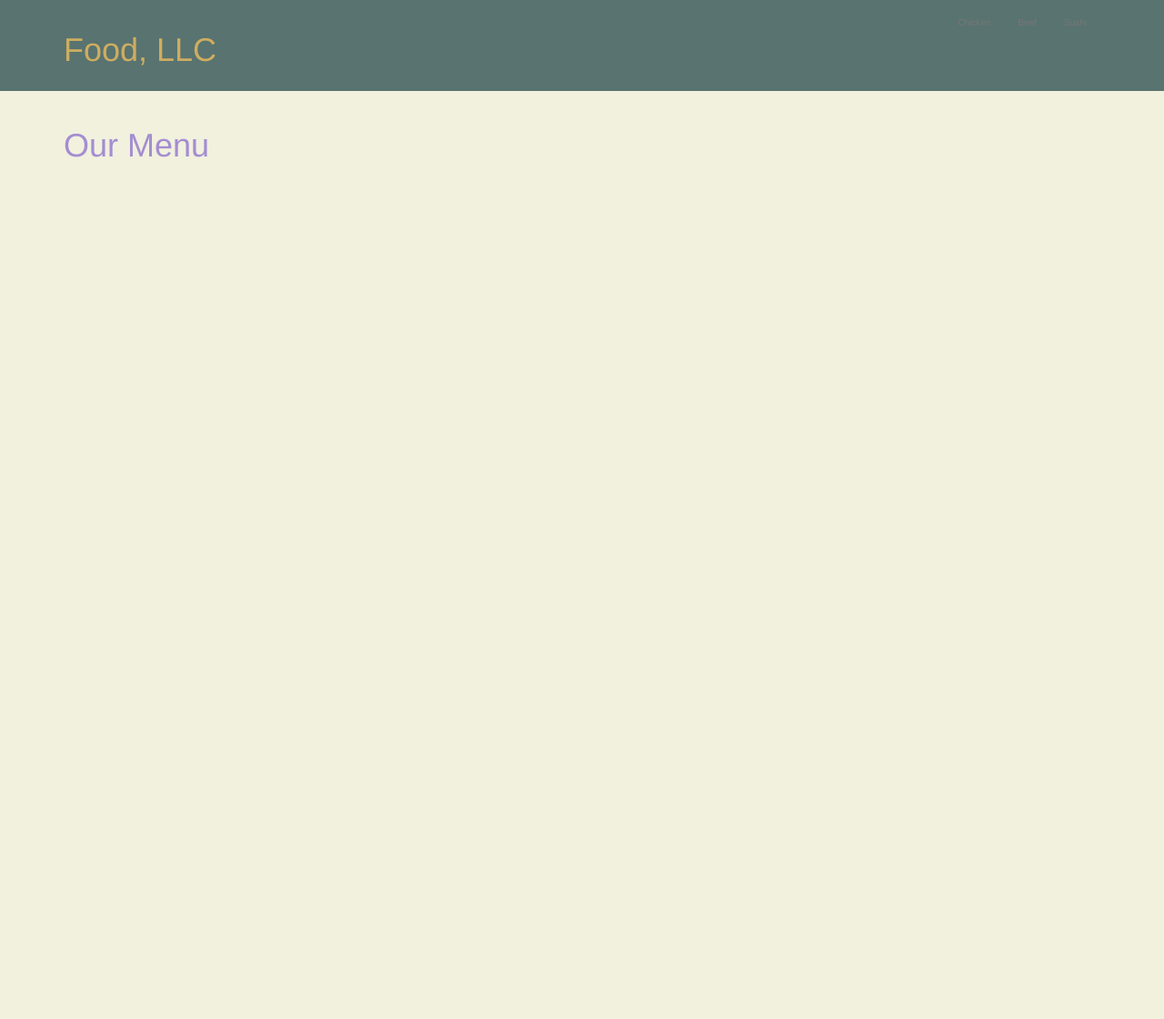
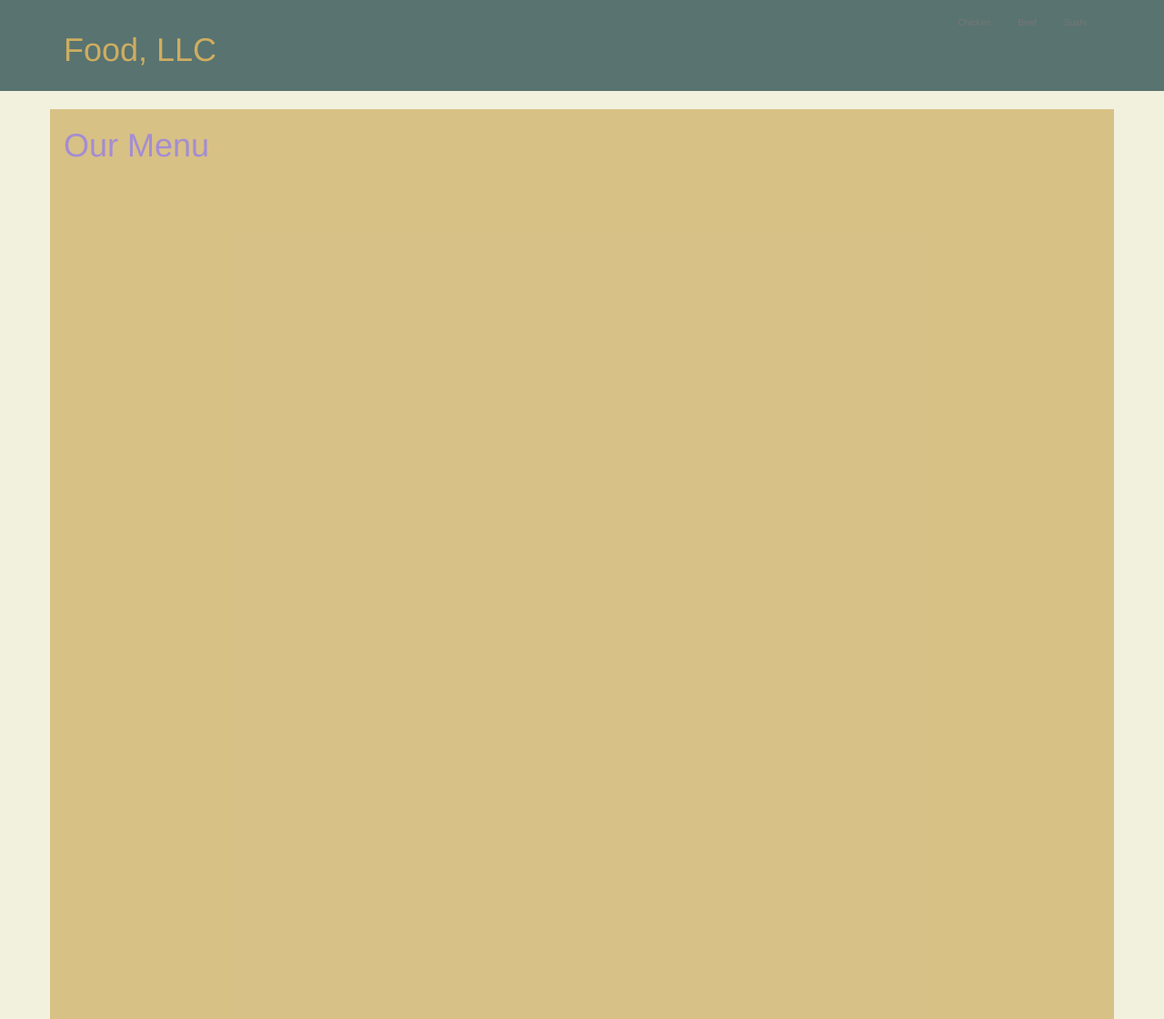
Before and after one commit to emmvalenti/emmvalenti.github.io, a Jekyll site: the page module3/index.html, which Jekyll copies as it is, in a window 1280 px wide. Shown: the whole page at 91% size. Built offline with Jekyll 4.4.1, drawn with Linux system fonts in a browser that asks for light colours; before the commit the page ends 900 px from its top, so only the background shows below that.

Commit message:
add main content style

```diff
--- a/module3/css/style.css
+++ b/module3/css/style.css
@@ -15,6 +15,12 @@ body{
 	height: 100px;
 }
 
-.navbar-brand h1 {
+.navbar-brand a {
 	color: rgb(206,173,96);
+	text-decoration: none;
 }
+
+#main-content{
+	background-color: rgba(206,173,96,.7);
+	height: 1000px;
+}
```
